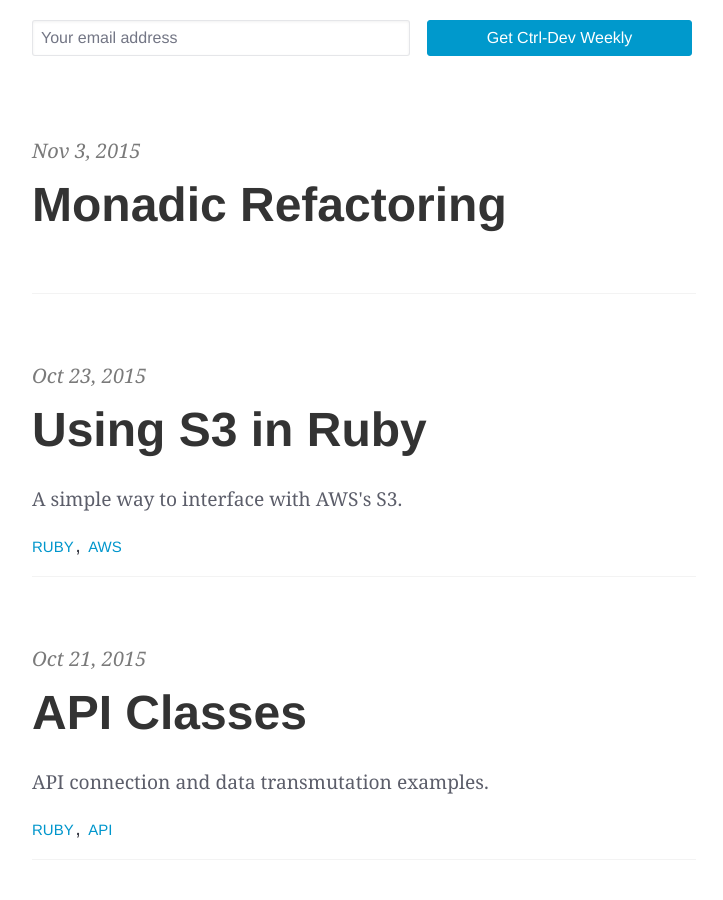
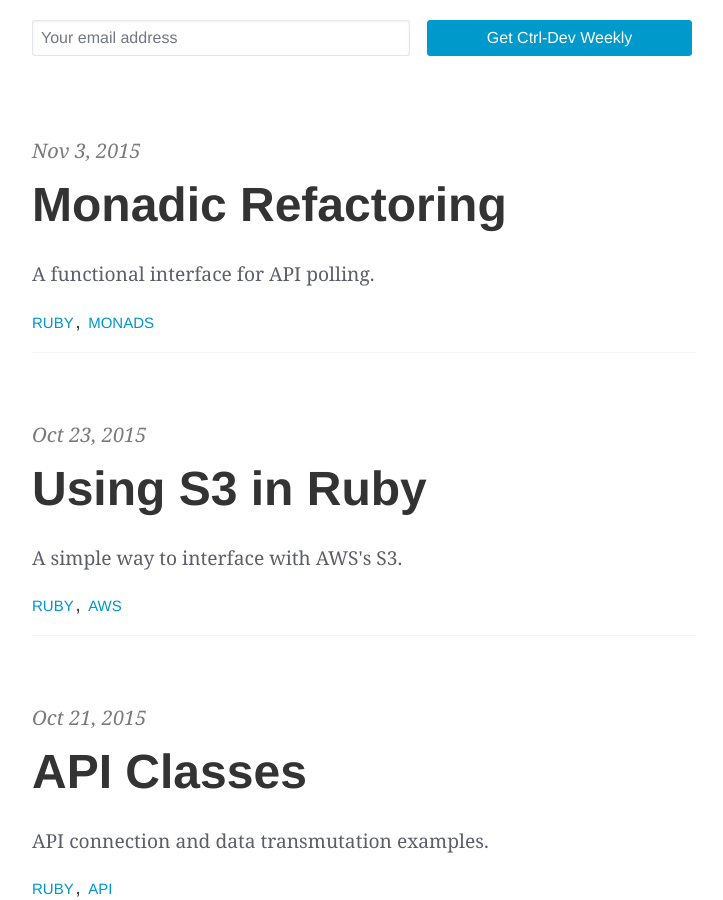
Before and after one commit to mraiur/dainmiller.github.io, a Jekyll site: the page built from index.html, in a window 1280 px wide and 900 px high, scrolled down 347 px. Shown: the whole window, without its empty margins (276-999 px from the left). Built offline with Jekyll 4.4.1, drawn with Linux system fonts in a browser that asks for light colours; the list of posts is cut into pages by our own code.

Commit message:
Update 2015-11-03-monadic-refactoring.markdown

```diff
--- a/_posts/2015-11-03-monadic-refactoring.markdown
+++ b/_posts/2015-11-03-monadic-refactoring.markdown
@@ -2,6 +2,8 @@
 published: true
 title: Monadic Refactoring
 layout: post
+tags: [ruby, monads]
+summary: A functional interface for API polling.
 ---
 A monad is a sequence of steps or wrapped nested functions of the same type. They are very interesting, and valuable in computer science. In fact, the entire Universe is technically monadic, which is interesting to ponder.
 
```
